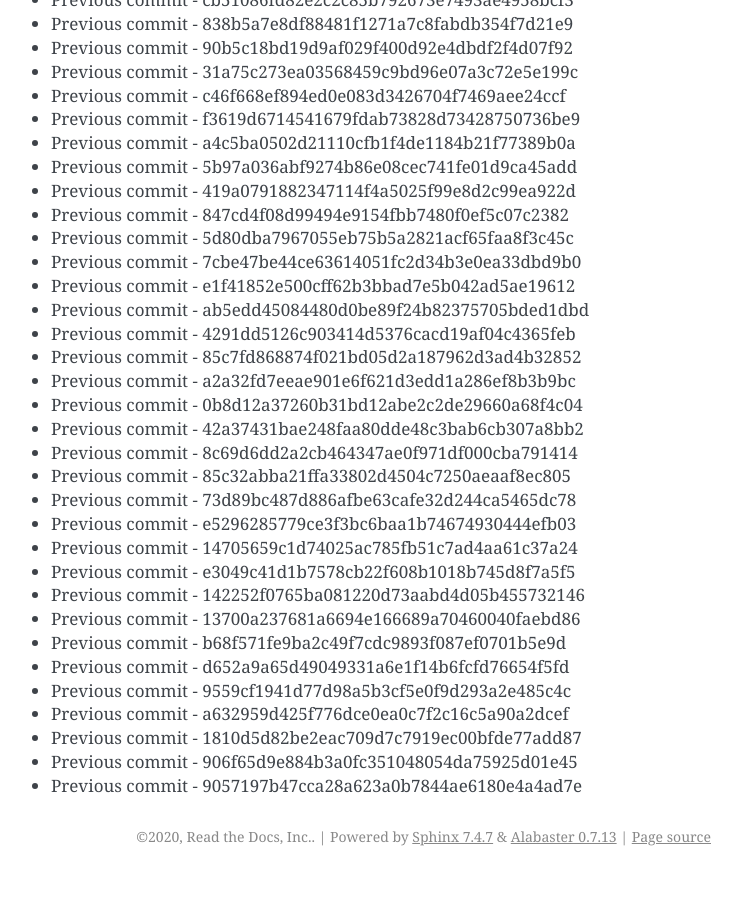
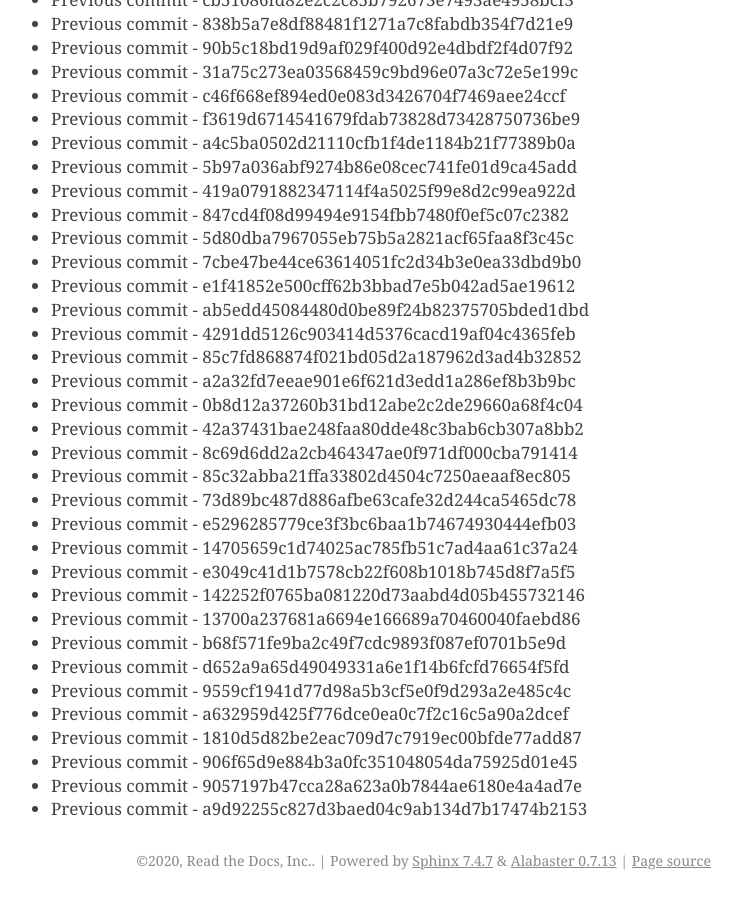
Before and after one commit to readthedocs/rtd-git-stresstest, a Sphinx documentation site: the page built from docs/updates.rst, in a window 1280 px wide and 900 px high, scrolled down 35232 px. Shown: the whole window, without its empty margins (399-1141 px from the left). Built offline with Sphinx 7.4.7, drawn with Linux system fonts in a browser that asks for light colours; before the commit the page ends 36108 px from its top, so only the background shows below that.

Commit message:
Generating commit from previous: a9d92255c827d3baed04c9ab134d7b17474b2153

```diff
--- a/docs/updates.rst
+++ b/docs/updates.rst
@@ -1512,3 +1512,4 @@ It can be tested for any performance characteristics.
 * Previous commit - 1810d5d82be2eac709d7c7919ec00bfde77add87
 * Previous commit - 906f65d9e884b3a0fc351048054da75925d01e45
 * Previous commit - 9057197b47cca28a623a0b7844ae6180e4a4ad7e
+* Previous commit - a9d92255c827d3baed04c9ab134d7b17474b2153
```
